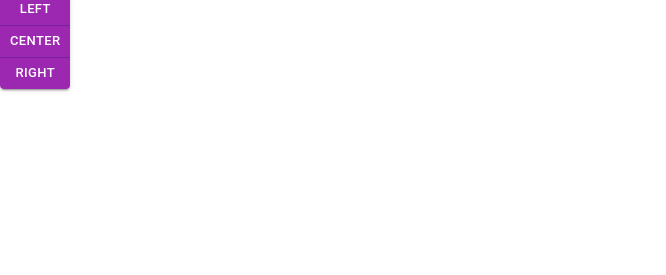
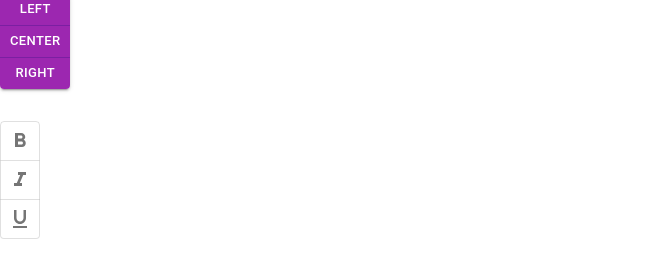
Before and after one commit to Gapotchenko-Yakov/react-mui-codevolution-2, a React (Create React App) app: page / in a window 1280 px wide. Shown: the part 297-572 px from the top of the page, without its empty margins (0-666 px from the left). Built offline with nearby package versions, Linux system fonts and the light colour scheme.

Commit message:
Toggle Button

```diff
--- a/src/components/MuiButton.tsx
+++ b/src/components/MuiButton.tsx
@@ -1,7 +1,29 @@
-import { Send as SendIcon } from "@mui/icons-material";
-import { Button, ButtonGroup, IconButton, Stack } from "@mui/material";
+import {
+  Send as SendIcon,
+  FormatBold as FormatBoldIcon,
+  FormatItalic as FormatItalicIcon,
+  FormatUnderlined as FormatUnderlinedIcon,
+} from "@mui/icons-material";
+import {
+  Button,
+  ButtonGroup,
+  IconButton,
+  Stack,
+  ToggleButton,
+  ToggleButtonGroup,
+} from "@mui/material";
+import { useState } from "react";
 
 const MuiButton = () => {
+  const [formats, setFormats] = useState<string[] | null>(null);
+
+  const handleFormatChange = (
+    e: React.MouseEvent<HTMLElement>,
+    updatedFormats: string[] | null
+  ) => {
+    setFormats(updatedFormats);
+  };
+
   return (
     <div>
       <Stack spacing={4}>
@@ -70,6 +92,27 @@
             <Button onClick={() => alert("Right click")}>Right</Button>
           </ButtonGroup>
         </Stack>
+        <Stack direction="row">
+          <ToggleButtonGroup
+            aria-label="text formatting"
+            value={formats}
+            onChange={handleFormatChange}
+            size="small"
+            color="warning"
+            orientation="vertical"
+            exclusive
+          >
+            <ToggleButton value="bold" aria-label="bold">
+              <FormatBoldIcon />
+            </ToggleButton>
+            <ToggleButton value="italic" aria-label="italic">
+              <FormatItalicIcon />
+            </ToggleButton>
+            <ToggleButton value="underlined" aria-label="underlined">
+              <FormatUnderlinedIcon />
+            </ToggleButton>
+          </ToggleButtonGroup>
+        </Stack>
       </Stack>
     </div>
   );
```
